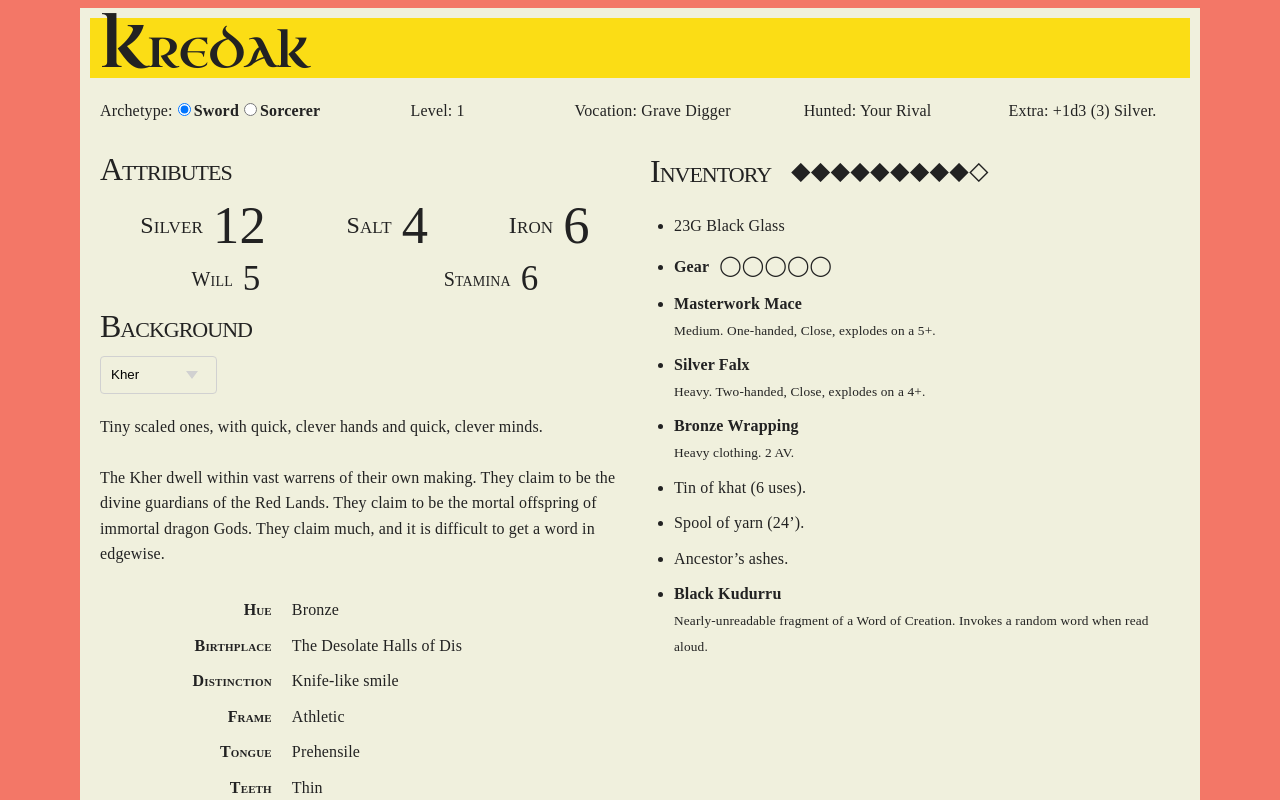
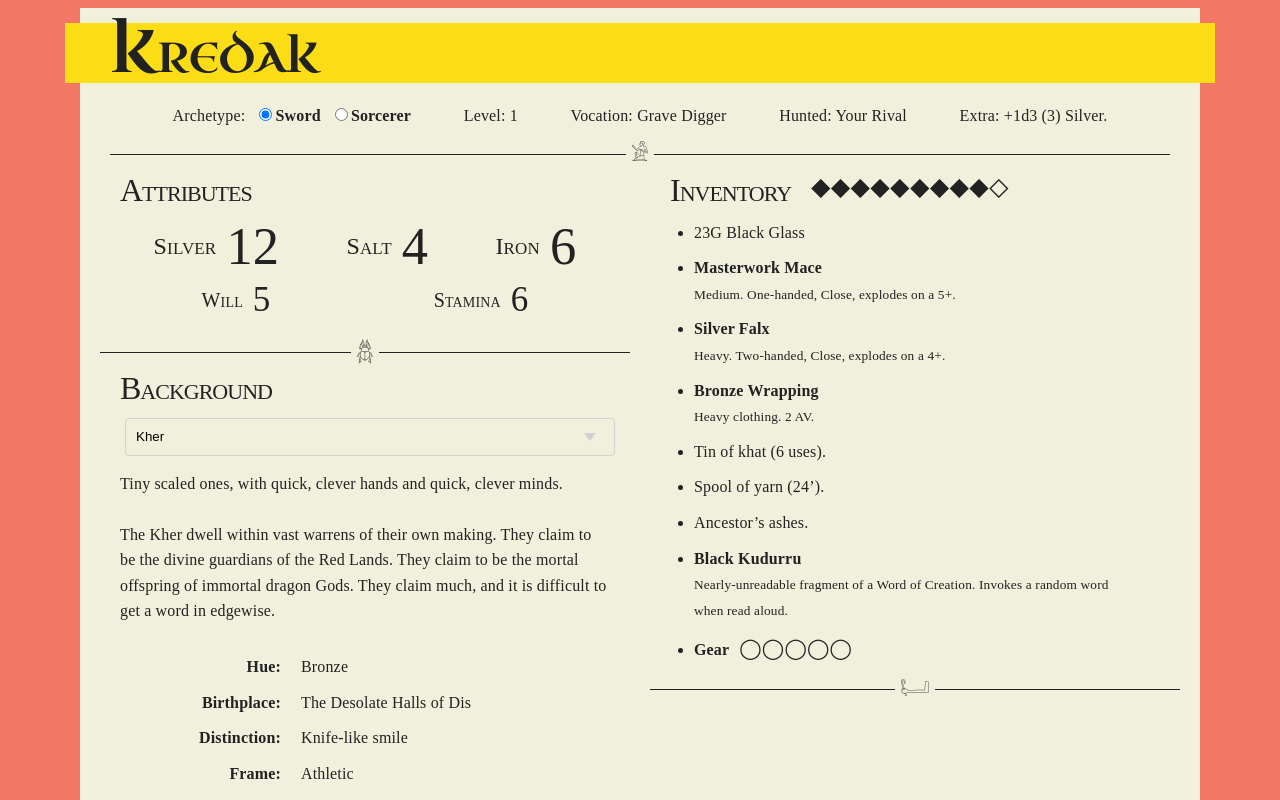
Before and after one commit to robfletcher/million-million-travelers, a Svelte app: page / in a window 1280 px wide. Shown: the top 800 px of the page. Built offline with nearby package versions, Linux system fonts and the light colour scheme; a web font is replaced by a local one.

Commit message:
starting to look cool

```diff
--- a/src/App.svelte
+++ b/src/App.svelte
@@ -1,6 +1,4 @@
 <script>
-import { get_all_dirty_from_scope } from "svelte/internal";
-
 	export let traveler;
 	export let backgrounds;
 
@@ -13,19 +11,17 @@ import { get_all_dirty_from_scope } from "svelte/internal";
 
 <main class="container">
 	<header>
-		<div class="row">
-			<h1 class="column">{traveler.name}</h1>
-		</div>
+		<h1>{traveler.name}</h1>
 
-		<section id="about" class="row">
-			<div class="column">Archetype:
+		<section id="about">
+			<p>Archetype:
 				<label><input type=radio bind:group={traveler.archetype} value={'Sword'}>Sword</label>
 				<label><input type=radio bind:group={traveler.archetype} value={'Sorcerer'}>Sorcerer</label>
-			</div>
-			<div class="column"><p>Level: {traveler.level}</p></div>
-			<div class="column"><p>Vocation: {traveler.vocations.join(', ')}</p></div>
-			<div class="column"><p>{traveler.complication}</p></div>
-			<div class="column"><p>Extra: {traveler.extra}</p></div>
+			</p>
+			<p>Level: {traveler.level}</p>
+			<p>Vocation: {traveler.vocations.join(', ')}</p>
+			<p>{traveler.complication}</p>
+			<p>Extra: {traveler.extra}</p>
 		</section>
 	</header>
 
@@ -86,7 +82,6 @@ import { get_all_dirty_from_scope } from "svelte/internal";
 				</header>
 				<ul>
 					<li>{traveler.blackGlass}G Black Glass</li>
-					<li><strong>Gear</strong><span class="gear-bubbles">{#each [...Array(traveler.inventory.gearBubbles).keys()] as i}&bigcirc;{/each}</span></li>
 					{#each traveler.inventory.weapons as { aspect, form, type }, i }
 					<li><strong>{aspect} {form}</strong><br><small>{type}</small></li>
 					{/each}
@@ -97,6 +92,7 @@ import { get_all_dirty_from_scope } from "svelte/internal";
 					<li>{description}</li>
 					{/each}
 					<li><strong>{traveler.inventory.gift.name}</strong><br><small>{@html traveler.inventory.gift.description}</small></li>
+					<li><strong>Gear</strong><span class="gear-bubbles">{#each [...Array(traveler.inventory.gearBubbles).keys()] as i}&bigcirc;{/each}</span></li>
 				</ul>
 			</section>
 
@@ -118,12 +114,120 @@ import { get_all_dirty_from_scope } from "svelte/internal";
 <style>
 	main {
 		background-color: rgba(240, 240, 221, 1);
+		padding-bottom: 3rem;
 	}
 
-	main > header h1 {
+	main > header {
+		padding: 0 1rem;
+	}
+
+	main header h1, main header h1::before, main header h1::after {
 		background-color: #fbdd15;
-		margin-top: 1rem;
+	}
+
+	main header h1 {
 		margin-bottom: 2rem;
+		position: relative;
+	}
+
+	main header h1::before, main header h1::after {
+		position: absolute;
+		content: '\00A0';
+		width: 3rem;
+	}
+
+	main header h1::before {
+		left: -3rem;
+	}
+
+	main header h1::after {
+		right: -3rem;
+	}
+
+	@media (min-width: 1025px) {
+		main > header {
+			padding-top: 0.5rem;
+		}
+
+		main header h1 {
+			margin-top: 1rem;
+		}
+
+		main header h1::before, main header h1::after {
+			width: 4.5rem;
+		}
+
+		main header h1::before {
+			left: -4.5rem;
+		}
+
+		main header h1::after {
+			right: -4.5rem;
+		}
+	}
+
+	section {
+		position: relative;
+		border-bottom: 1px solid #222;
+	}
+
+	@media (min-width: 769px) {
+		section {
+			padding: 0 2rem;
+		}
+	}
+
+	section::after {
+		content: '\1321D';
+		position: absolute;
+		left: 50%;
+		bottom: -1.5rem;
+		background-color: rgb(240, 240, 221);
+		line-height: 1;
+		padding: 0.5rem;
+		font-size: 2rem;
+		transform: translateX(-50%);
+	}
+
+	#about p {
+		margin-bottom: 1rem;
+	}
+
+	#about p:last-child {
+		margin-bottom: 2.5rem;
+	}
+
+	@media (min-width: 768px) {
+		#about {
+			display: flex;
+			justify-content: space-evenly;
+			align-items: baseline;
+		}
+
+		#about p {
+			margin: 0 1rem 2.5rem;
+			text-align: center;
+		}
+	}
+
+	#about::after {
+		content: '\13000';
+	}
+
+	#attributes::after {
+		content: '\131A3';
+	}
+
+	#background::after {
+		content: '\1329D';
+	}
+
+	#inventory::after {
+		content: '\130A1';
+	}
+
+	#words::after {
+		content: '\13080';
 	}
 
 	header h1 {
@@ -138,16 +242,11 @@ import { get_all_dirty_from_scope } from "svelte/internal";
 	section > header {
 		display: flex;
 		align-items: center;
-		margin-bottom: 2rem;
 	}
 
 	h2 {
 		font-size: 3.2rem;
-		margin-bottom: 1rem;
-	}
-
-	header h2 {
-		margin: 0;
+		margin: 1.5rem 0 1rem;
 	}
 
 	ul {
@@ -165,29 +264,33 @@ import { get_all_dirty_from_scope } from "svelte/internal";
 		vertical-align: text-top;
 	}
 
-	h2, th, figcaption {
+	th::after {
+		content: ':';
+	}
+
+	h2, figcaption {
 		font-variant: small-caps;
 	}
 
 	label {
-		display: inline-block;
-		vertical-align: middle;
+		display: inline;
 		cursor: pointer;
+		margin-left: 0.5rem;
+		margin-bottom: 0;
+		white-space: nowrap;
 	}
 
-	#about .column {
-		display: flex;
-		align-items: baseline;
-		justify-content: center;
-	}
-
-	#about .column > * {
-		white-space: nowrap;
+	input {
+		margin-bottom: 0;
 	}
 
 	.stats {
 		display: flex;
 		align-items: center;
+	}
+
+	.stats:last-child {
+		margin-bottom: 2.5rem;
 	}
 
 	figure.stat {
@@ -209,7 +312,23 @@ import { get_all_dirty_from_scope } from "svelte/internal";
 	}
 
 	figure.stat-large figcaption {
-		font-size: 2.4rem;
+		font-size: 1.8rem;
+		writing-mode: sideways-lr;
+	}
+
+	figure.stat-large .value {
+		margin-left: 0;
+	}
+
+	@media (min-width: 768px) {
+		figure.stat-large figcaption {
+			font-size: 2.4rem;
+			writing-mode: inherit;
+		}
+
+		figure.stat-large .value {
+			margin-left: 1rem;
+		}
 	}
 
 	figure.stat-large .value {
```
